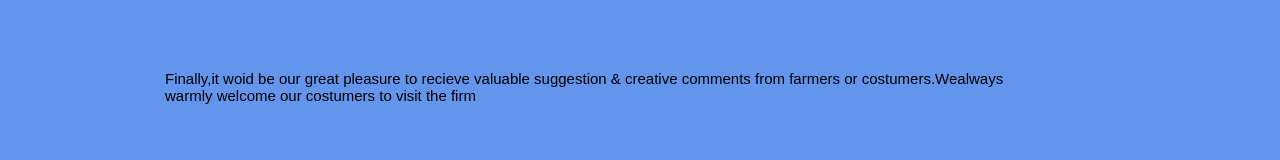
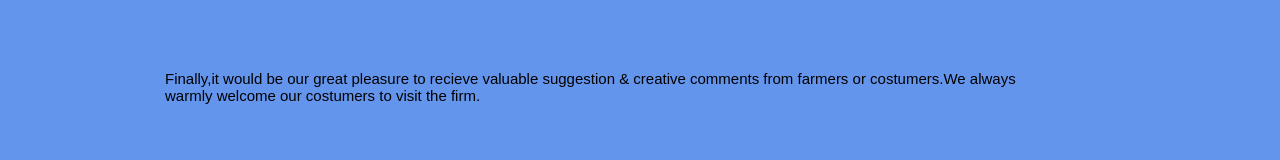
Before and after one commit to subekshathing/krishiandpashucompany, a plain HTML site: page index.html in a window 1280 px wide. Shown: the part 2545-2705 px from the top of the page. Drawn offline with Linux system fonts and the light colour scheme.

Commit message:
Update index.html

```diff
--- a/index.html
+++ b/index.html
@@ -113,7 +113,7 @@
 		<div class="title-heading">
 
 
-			<p>Finally,it woid be our great pleasure to recieve valuable suggestion & creative comments from farmers or costumers.Wealways warmly welcome our costumers to visit the firm</p>
+			<p>Finally,it would be our great pleasure to recieve valuable suggestion & creative comments from farmers or costumers.We always warmly welcome our costumers to visit the firm.</p>
 		</div>
 </section>
 <!--contact-->
```
